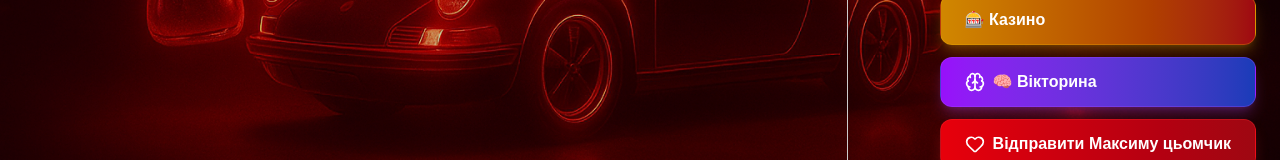
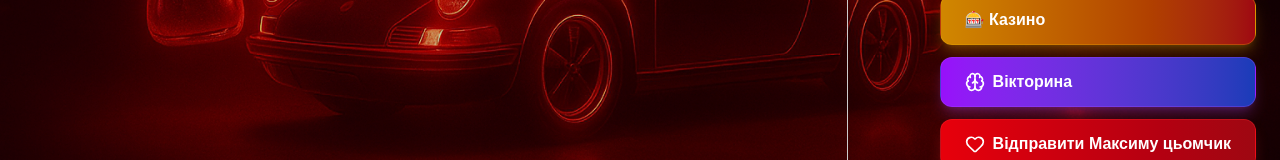
Before and after one commit to MaksymHaiduchok/girl-wishes, a Next.js app: page / in a window 1280 px wide. Shown: the part 545-705 px from the top of the page. Built offline with nearby package versions, Linux system fonts and the light colour scheme.

Commit message:
Fix spacing in the Quiz button label on the Home component for improved UI consistency.

```diff
--- a/app/page.tsx
+++ b/app/page.tsx
@@ -181,7 +181,7 @@ export default function Home() {
           className="bg-gradient-to-r from-purple-600 to-blue-800 hover:from-purple-700 hover:to-blue-900 text-white px-6 py-3 rounded-xl font-semibold shadow-lg shadow-purple-500/25 hover:shadow-xl hover:shadow-purple-500/40 transform hover:scale-105 transition-all duration-200 flex items-center space-x-2 border border-purple-500/30 backdrop-blur-sm"
         >
           <Brain className="w-5 h-5" />
-          <span>🧠 Вікторина</span>
+          <span> Вікторина</span>
         </button>
         {/* Кнопка цьомчика */}
         <button
```
